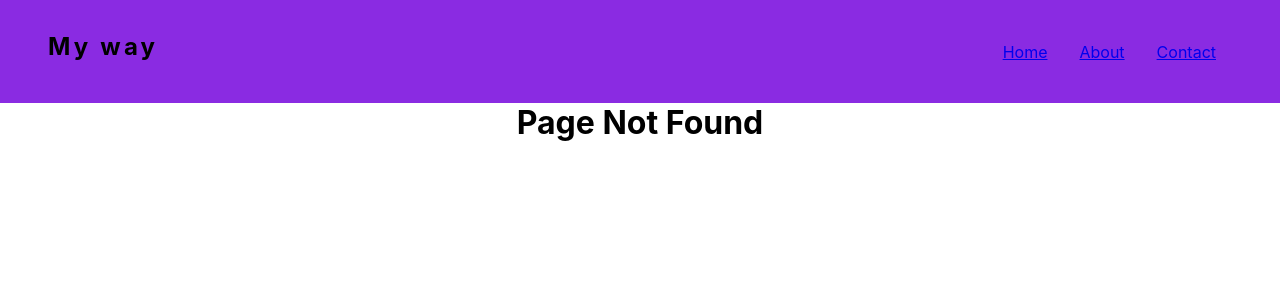
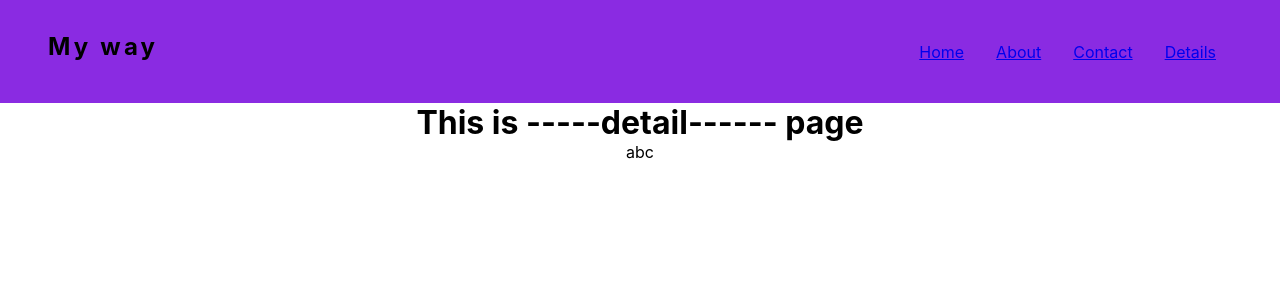
Before and after one commit to israfil3019/react-router, a React (Create React App) app: page /details/abc in a window 1280 px wide. Before the commit this address had no page. Shown: the top 300 px of the page. Built offline with nearby package versions, Linux system fonts and the light colour scheme.

Commit message:
add detail page

```diff
--- a/src/App.js
+++ b/src/App.js
@@ -4,6 +4,7 @@ import About from "./components/About";
 import Contact from "./components/Contact";
 import NotFound from "./components/NotFound";
 import { BrowserRouter as Router, Route, Switch, Link } from "react-router-dom";
+import Details from "./components/Details";
 
 function App() {
   return (
@@ -21,12 +22,16 @@ function App() {
             <li>
               <Link to="/contact">Contact</Link>
             </li>
+            <li>
+              <Link to="/details/abc">Details</Link>
+            </li>
           </ul>
         </nav>
         <Switch>
           <Route path="/" exact component={Home} />
-          <Route path="/About" exact component={About} />
-          <Route path="/Contact" exact component={Contact} />
+          <Route path="/about" exact component={About} />
+          <Route path="/contact" exact component={Contact} />
+          <Route path="/details/:id" component={Details} />
           <Route component={NotFound} />
         </Switch>
       </div>
--- /dev/null
+++ b/src/components/Details.js
@@ -0,0 +1,12 @@
+import React from "react";
+
+const Details = (props) => {
+  return (
+    <div>
+      <h1>This is -----detail------ page</h1>
+      <p>{props.match.params.id}</p>
+    </div>
+  );
+};
+
+export default Details;
```
